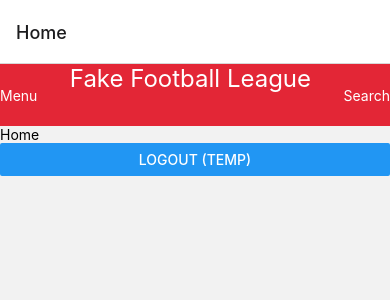
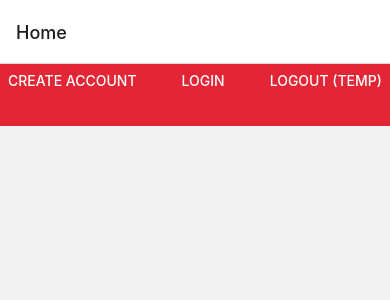
Before and after one commit to jdortega12/Software-Engineering, a React Native app in the folder ReactMobileApp/: screen /Home in a window 390 px wide. Shown: the top 300 px of the page. Built offline with nearby package versions, Linux system fonts and the light colour scheme.

Commit message:
Initial Navigation Commit

```diff
--- a/ReactMobileApp/App.js
+++ b/ReactMobileApp/App.js
@@ -5,6 +5,7 @@ import UpdateUserPersonalInfoScreen from "./view/screen/UpdateUserPersonalInfo";
 import CreateAccount from "./view/screen/CreateAccountScreen"
 import Login from "./view/screen/LoginScreen"
 import CreateTeam from "./view/screen/CreateTeam"
+
 //import UploadImage from "./view/screen/UploadImage"
 import AskManagerRequestForm from "./view/component/AskManagerRequestForm"
 import InvitePlayerRequestForm from "./view/component/InvitePlayerRequestForm"
@@ -27,8 +28,9 @@ export default function App(){
             <Stack.Navigator>
                 <Stack.Screen name="Home" component={HomeScreen} />
                 <Stack.Screen name="CreateAccount" component={CreateAccount} />
+                <Stack.Screen name="Login" component={Login} />
+                <Stack.Screen name="CreateTeam" component={CreateTeam} />
             </Stack.Navigator>
-
         }</NavigationContainer>
 
         //<HomeScreen />
--- a/ReactMobileApp/package.json
+++ b/ReactMobileApp/package.json
@@ -11,11 +11,15 @@
   },
   "dependencies": {
     "@react-native-cookies/cookies": "^6.2.1",
+    "@react-navigation/native": "^6.0.13",
+    "@react-navigation/native-stack": "^6.9.1",
     "node-fetch": "^3.2.10",
     "react": "18.1.0",
     "react-native": "0.70.3",
     "react-native-image-base64": "^0.1.4",
-    "react-native-image-picker": "^4.10.0"
+    "react-native-image-picker": "^4.10.0",
+    "react-native-safe-area-context": "^4.4.1",
+    "react-native-screens": "^3.18.2"
   },
   "devDependencies": {
     "@babel/core": "^7.12.9",
--- a/ReactMobileApp/view/component/TopBar.js
+++ b/ReactMobileApp/view/component/TopBar.js
@@ -3,6 +3,7 @@
 import React from "react"
 import {Text, View, TouchableOpacity} from "react-native"
 import TopBarStyle from "./TopBar.style"
+
 
 // Default title bar shared across all pages. Couldn't get the
 // actual icons working so for now menu and search are just text.
@@ -19,5 +20,6 @@ export default function topBar() {
                 <Text style={TopBarStyle.searchIcon}>Search</Text>
             </TouchableOpacity>
         </View>
+
     )
 }
--- a/ReactMobileApp/view/screen/HomeScreen.js
+++ b/ReactMobileApp/view/screen/HomeScreen.js
@@ -1,16 +1,23 @@
-// Home page
-
 import React from "react"
-import {Button, Text} from "react-native"
+import {Button, Text, View} from "react-native"
 import HandleLogout from "../../event-handler/HandleLogout"
 import TopBar from "../component/TopBar"
+import TopBarStyle from "../component/TopBar.style"
 
-export default function HomeScreen() {
+//Import navigation files
+import { NavigationContainer } from '@react-navigation/native';
+import { createNativeStackNavigator } from '@react-navigation/native-stack';
+
+export default function HomeScreen({ navigation }) {
     return (
-        <>
-            <TopBar/>
-            <Text>Home</Text>
-            <Button title="Logout (temp)" onPress={HandleLogout}/>
-        </>
+        <View style={TopBarStyle.titleBarView}>
+            <Button
+            color="e32636"
+            title="Create Account"
+            onPress={() => navigation.navigate('CreateAccount')}
+            />
+            <Button color="e32636" title="Login" onPress={() => navigation.navigate('Login')}/>
+            <Button color="e32636" title="Logout (temp)" onPress={HandleLogout}/>
+        </View>
     )
 }
```
Also changed, not shown: 1 other file (tests, documents, lock files or other folders).
